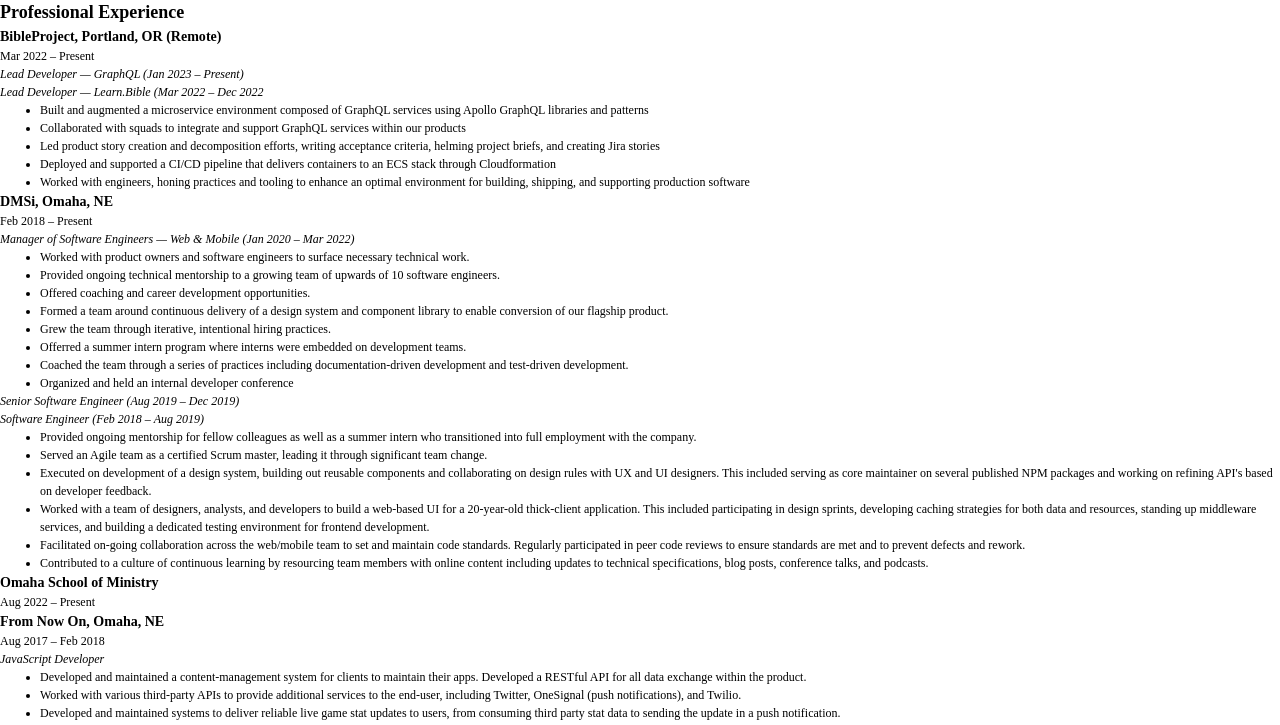
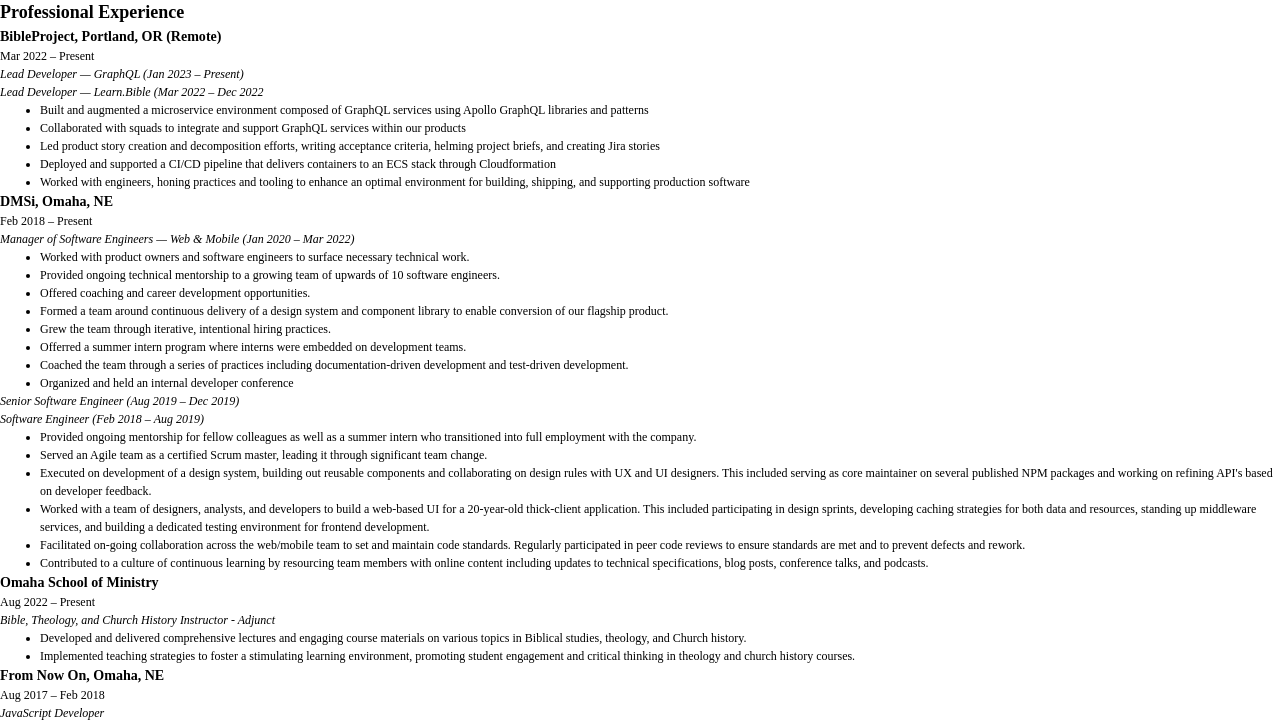
Before and after one commit to Renddslow/mattmcelwee-resume-html, a plain HTML site: page index.html in a window 1280 px wide. Shown: the part 55-780 px from the top of the page. Drawn offline with Linux system fonts and the light colour scheme.

Commit message:
feat: added OSM

```diff
--- a/index.html
+++ b/index.html
@@ -69,6 +69,11 @@
                             <h3>Omaha School of Ministry</h3>
                             <p>Aug 2022 – Present</p>
                         </header>
+                        <p><em>Bible, Theology, and Church History Instructor - Adjunct</em></p>
+                        <ul>
+                            <li>Developed and delivered comprehensive lectures and engaging course materials on various topics in Biblical studies, theology, and Church history.</li>
+                            <li>Implemented teaching strategies to foster a stimulating learning environment, promoting student engagement and critical thinking in theology and church history courses.</li>
+                        </ul>
                     </article>
                     <article>
                         <header>
```
